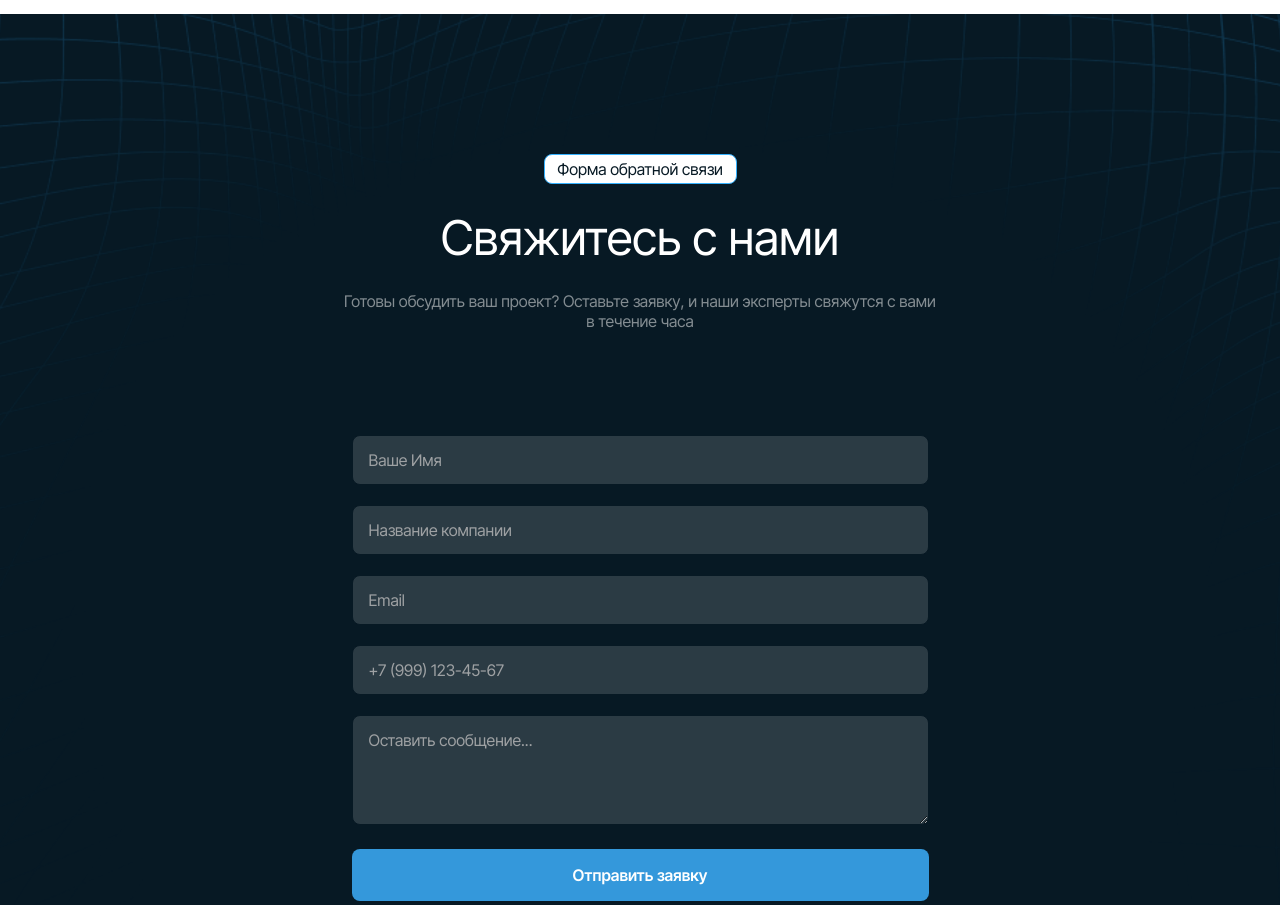
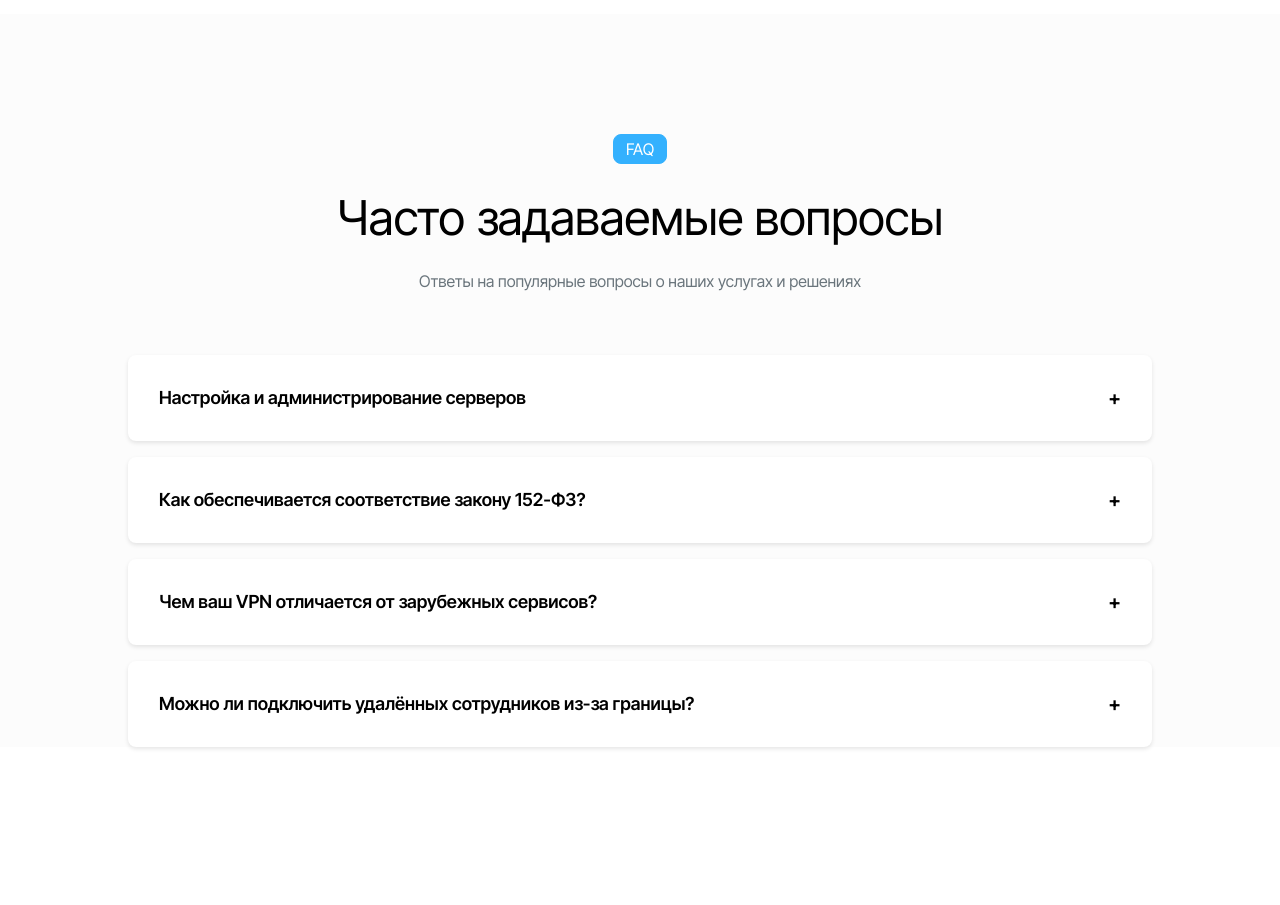
Before and after one commit to webobscure/complex-solutions, a React (Vite) app: page / in a window 1280 px wide. Shown: the part 5140-6045 px from the top of the page. Built offline with nearby package versions, Linux system fonts and the light colour scheme.

Commit message:
добавил блок faq

```diff
--- a/src/App.jsx
+++ b/src/App.jsx
@@ -8,6 +8,7 @@ import Blog from "./components/Blog/Blog";
 import About from "./components/About/About";
 import FeedbackForm from "./components/Form/Form";
 import Services from "./components/Services/Services";
+import Faq from "./components/Faq/Faq";
 
 function App() {
 	return (
@@ -18,7 +19,7 @@ function App() {
 			<Services />
 			<Cases />
 			<Blog />
-			{/* faq */}
+			<Faq />
 			<FeedbackForm />
 			<Footer />
 		</>
--- /dev/null
+++ b/src/components/Faq/Faq.css
@@ -0,0 +1,53 @@
+.faq-wrapper {
+	background-color: #FCFCFC;
+	margin-bottom: 10rem;
+}
+
+.faq-accordion {
+	display: flex;
+	flex-direction: column;
+	gap: 1rem;
+	margin-top: 4rem;
+}
+
+.faq-item {
+  background-color: white;
+	border-radius: 8px;
+	padding: 1rem;
+	box-shadow: 0 2px 4px rgba(0, 0, 0, 0.1);
+}
+
+.faq-question {
+  width: 100%;
+  display: flex;
+  justify-content: space-between;
+  align-items: center;
+  background: none;
+  border: none;
+  font-size: 18px;
+  font-weight: 600;
+  padding: 15px;
+  cursor: pointer;
+  text-align: left;
+}
+
+.faq-icon {
+  font-size: 20px;
+  transition: transform 0.3s ease;
+}
+
+/* контейнер для ответа */
+.faq-answer {
+	color: #6A757C;
+  max-height: 0;
+  overflow: hidden;
+  transition: max-height 0.35s ease, opacity 0.35s ease;
+  opacity: 0;
+	padding: 0 2rem;
+}
+
+.faq-answer--active {
+  max-height: 500px; /* ставим больше, чем может быть контент */
+  opacity: 1;
+	/* padding-top: 1rem; */
+}
--- /dev/null
+++ b/src/components/Faq/Faq.jsx
@@ -0,0 +1,73 @@
+import "./Faq.css";
+import Container from "../elements/Container/Container";
+import ContainerHeader from "../elements/ContainerHeader/ContainerHeader";
+import { useState } from "react";
+
+export default function Faq() {
+	const [activeIndex, setActiveIndex] = useState(null);
+
+	const toggleAccordion = (index) => {
+		setActiveIndex(activeIndex === index ? null : index);
+	};
+
+	const faqItems = [
+		{
+			question: "Настройка и администрирование серверов",
+			answer:
+				"Lorem ipsum dolor sit amet, consectetur adipiscing elit, sed do eiusmod tempor incididunt ut labore et dolore magna aliqua. Ut enim ad minim veniam, quis nostrud exercitation ullamco laboris nisi ut aliquip ex ea commodo consequat.",
+		},
+		{
+			question: "Как обеспечивается соответствие закону 152-ФЗ?",
+			answer:
+				"Lorem ipsum dolor sit amet, consectetur adipiscing elit.",
+		},
+		{
+			question: "Чем ваш VPN отличается от зарубежных сервисов?",
+			answer:
+				"Sed do eiusmod tempor incididunt ut labore et dolore magna aliqua.",
+		},
+		{
+			question: "Можно ли подключить удалённых сотрудников из-за границы?",
+			answer:
+				"Ut enim ad minim veniam, quis nostrud exercitation ullamco.",
+		},
+	];
+
+	return (
+		<section className="faq-wrapper">
+			<Container>
+				<ContainerHeader
+					className="faq-container"
+					name="FAQ"
+					title="Часто задаваемые вопросы"
+					description="Ответы на популярные вопросы о наших услугах и решениях"
+				/>
+
+				<div className="faq-accordion">
+					{faqItems.map((item, index) => (
+						<div key={index} className="faq-item">
+							<button
+								className="faq-question"
+								onClick={() => toggleAccordion(index)}
+								aria-expanded={activeIndex === index}
+							>
+								<span className="faq-question-text">{item.question}</span>
+								<span className="faq-icon">
+									{activeIndex === index ? "−" : "+"}
+								</span>
+							</button>
+
+							<div
+								className={`faq-answer ${
+									activeIndex === index ? "faq-answer--active" : ""
+								}`}
+							>
+								<p>{item.answer}</p>
+							</div>
+						</div>
+					))}
+				</div>
+			</Container>
+		</section>
+	);
+}
```
